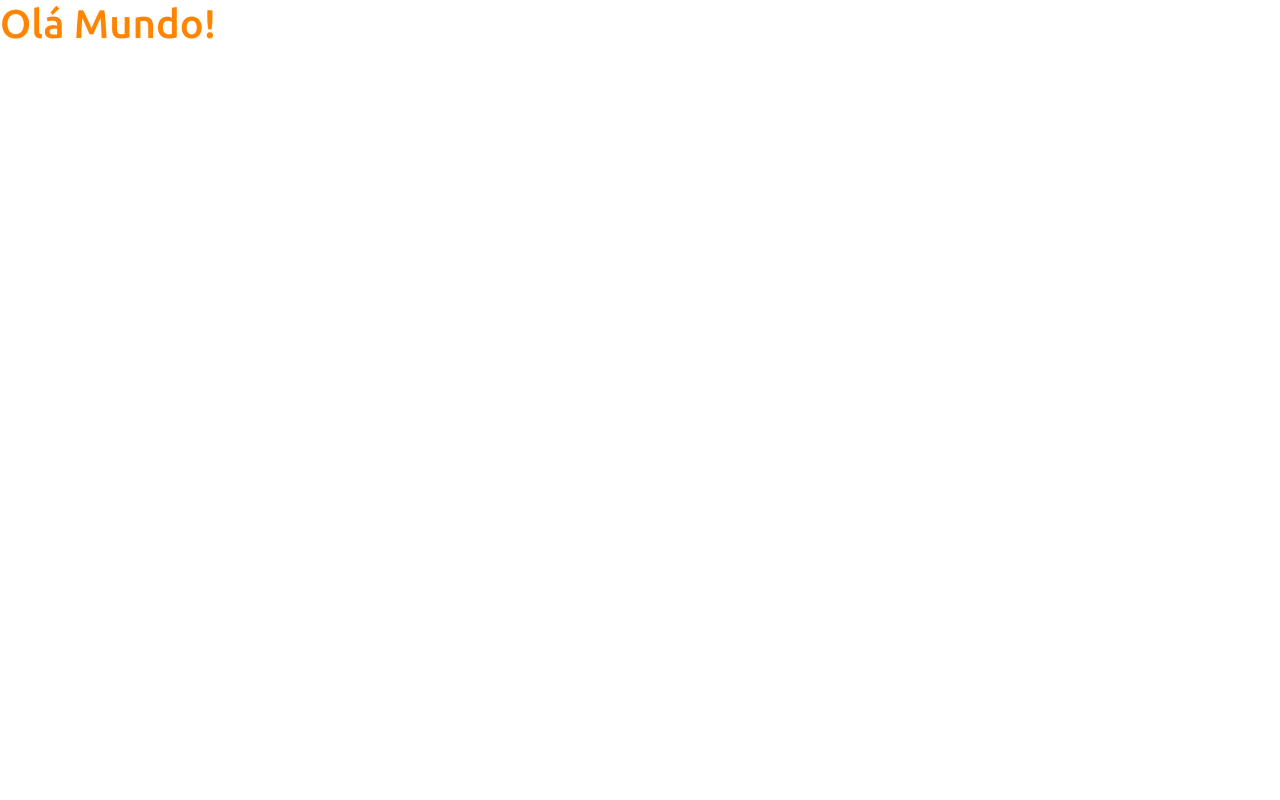
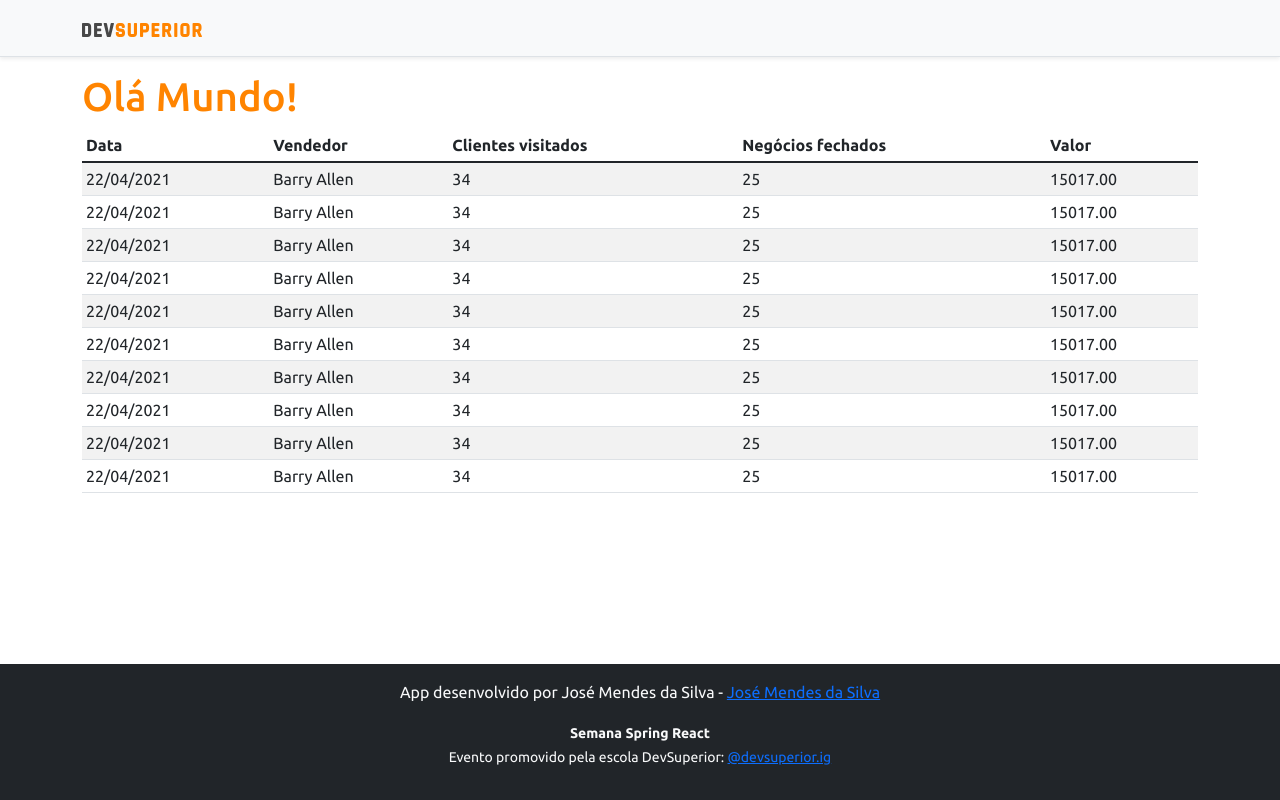
Before and after one commit to Mendestec/projeto-sds3, a React (Create React App) app in the folder frontend/: page / in a window 1280 px wide. Built offline with nearby package versions, Linux system fonts and the light colour scheme.

Commit message:
Basic static components

```diff
--- a/frontend/src/App.tsx
+++ b/frontend/src/App.tsx
@@ -1,8 +1,17 @@
+import DataTable from "componentes/DataTable";
+import Footer from "componentes/Footer";
+import NavBar from "componentes/NavBar";
+
 function App() {
   return (
-    <div className="App">
+    <>
+    <NavBar />
+    <div className="container">
       <h1 className="text-primary">Olá Mundo!</h1>
+      <DataTable />
     </div>
+    <Footer />
+    </>
   );
 }
 
--- /dev/null
+++ b/frontend/src/componentes/DataTable/index.tsx
@@ -0,0 +1,91 @@
+const DataTable = () => {
+    return (
+        <div className="table-responsive">
+            <table className="table table-striped table-sm">
+                <thead>
+                    <tr>
+                        <th>Data</th>
+                        <th>Vendedor</th>
+                        <th>Clientes visitados</th>
+                        <th>Negócios fechados</th>
+                        <th>Valor</th>
+                    </tr>
+                </thead>
+                <tbody>
+                    <tr>
+                        <td>22/04/2021</td>
+                        <td>Barry Allen</td>
+                        <td>34</td>
+                        <td>25</td>
+                        <td>15017.00</td>
+                    </tr>
+                    <tr>
+                        <td>22/04/2021</td>
+                        <td>Barry Allen</td>
+                        <td>34</td>
+                        <td>25</td>
+                        <td>15017.00</td>
+                    </tr>
+                    <tr>
+                        <td>22/04/2021</td>
+                        <td>Barry Allen</td>
+                        <td>34</td>
+                        <td>25</td>
+                        <td>15017.00</td>
+                    </tr>
+                    <tr>
+                        <td>22/04/2021</td>
+                        <td>Barry Allen</td>
+                        <td>34</td>
+                        <td>25</td>
+                        <td>15017.00</td>
+                    </tr>
+                    <tr>
+                        <td>22/04/2021</td>
+                        <td>Barry Allen</td>
+                        <td>34</td>
+                        <td>25</td>
+                        <td>15017.00</td>
+                    </tr>
+                    <tr>
+                        <td>22/04/2021</td>
+                        <td>Barry Allen</td>
+                        <td>34</td>
+                        <td>25</td>
+                        <td>15017.00</td>
+                    </tr>
+                    <tr>
+                        <td>22/04/2021</td>
+                        <td>Barry Allen</td>
+                        <td>34</td>
+                        <td>25</td>
+                        <td>15017.00</td>
+                    </tr>
+                    <tr>
+                        <td>22/04/2021</td>
+                        <td>Barry Allen</td>
+                        <td>34</td>
+                        <td>25</td>
+                        <td>15017.00</td>
+                    </tr>
+                    <tr>
+                        <td>22/04/2021</td>
+                        <td>Barry Allen</td>
+                        <td>34</td>
+                        <td>25</td>
+                        <td>15017.00</td>
+                    </tr>
+                    <tr>
+                        <td>22/04/2021</td>
+                        <td>Barry Allen</td>
+                        <td>34</td>
+                        <td>25</td>
+                        <td>15017.00</td>
+                    </tr>
+                </tbody>
+            </table>
+        </div>
+    );
+}
+
+export default DataTable;
--- /dev/null
+++ b/frontend/src/componentes/Footer/index.tsx
@@ -0,0 +1,13 @@
+const Footer = () => {
+    return (
+        <footer className="footer mt-auto py-3 bg-dark">
+            <div className="container">
+                <p className="text-light">App desenvolvido por José Mendes da Silva - <a href="https://github.com/Mendestec/" target="_blank" rel="noreferrer">José Mendes da Silva</a></p>
+                <p className="text-light"><small><strong>Semana Spring React</strong><br />
+                    Evento promovido pela escola DevSuperior: <a href="https://instagram.com/devsuperior.ig" target="_blank" rel="noreferrer">@devsuperior.ig</a></small></p>
+            </div>
+        </footer>
+    );
+}
+
+export default Footer;
--- /dev/null
+++ b/frontend/src/componentes/NavBar/index.tsx
@@ -0,0 +1,15 @@
+import ImgDsDark from "Assets/img/ds-dark.svg";
+
+const NavBar = () => {
+  return (
+    <div className="d-flex flex-column flex-md-row align-items-center p-3 px-md-4 mb-3 bg-light border-bottom shadow-sm">
+      <div className="container">
+        <nav className="my-2 my-md-0 mr-md-3">
+          <img src={ImgDsDark} alt="DevSuperior" width="120" />
+        </nav>
+      </div>
+    </div>
+  );
+}
+
+export default NavBar;
```
Also changed, not shown: frontend/src/Assets/img/ds-dark.svg (added).
